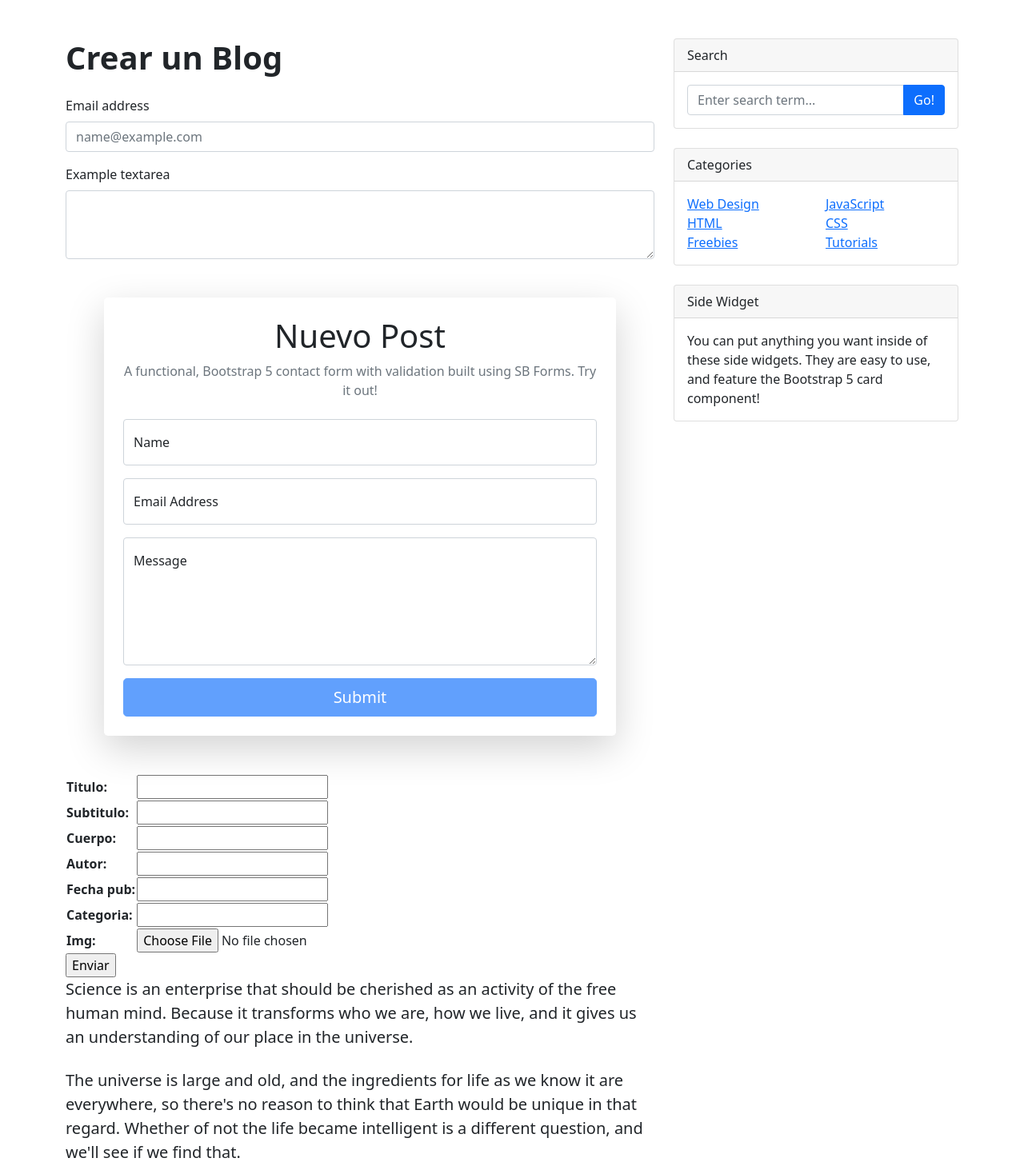
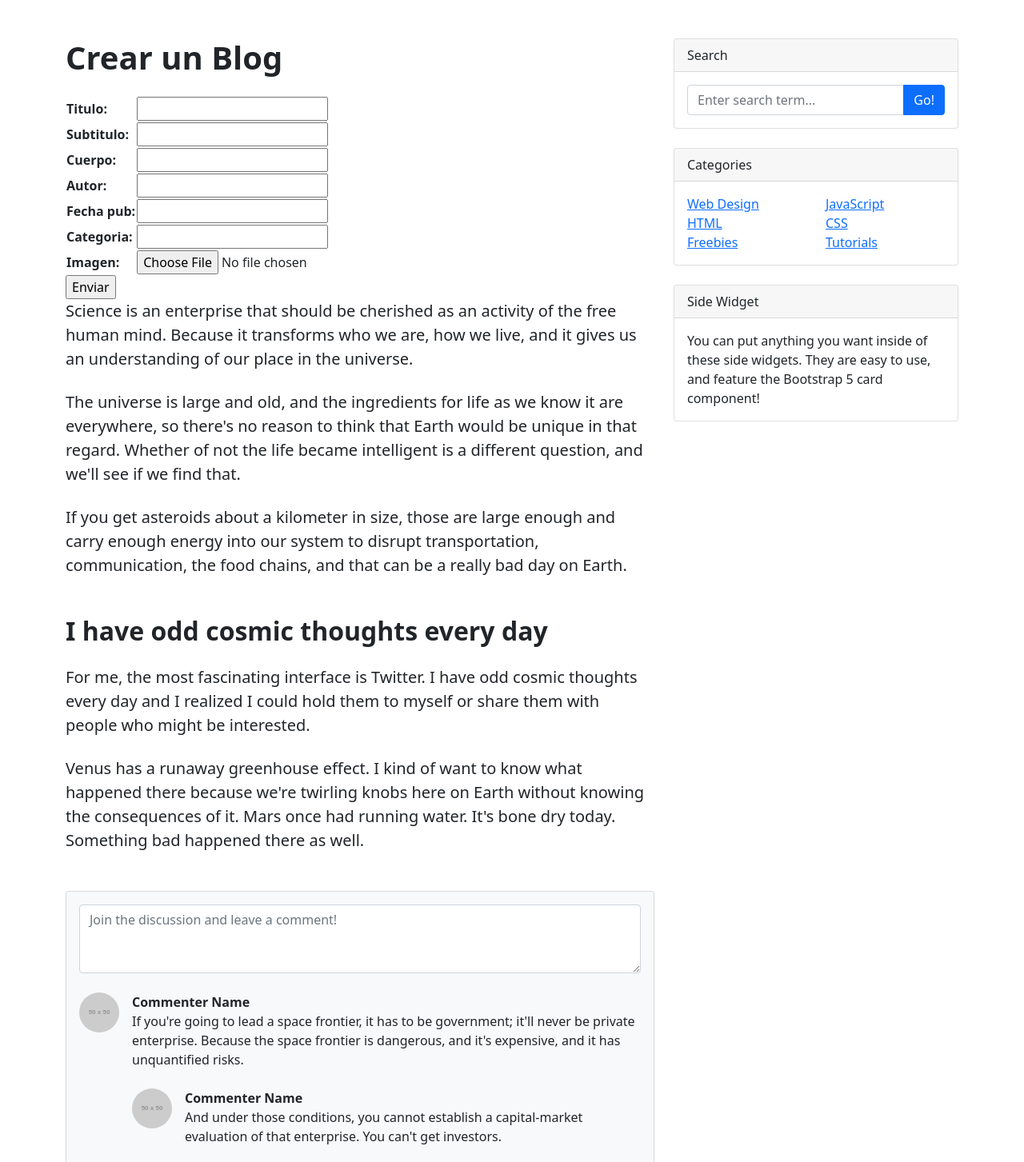
Before and after one commit to HernanCarrasco/ProyectoFinal, a Django app: page /App/crear_blog/ in a window 1280 px wide. Shown: the part 56-1509 px from the top of the page at 80% size. Run offline with Django 4.2, Linux system fonts and the light colour scheme; grey boxes labelled with a size stand in for pictures from a placeholder-image service; some libraries are stand-ins or nearby versions.

Commit message:
Arreglada view de creacion de blog, funcionando

```diff
--- a/App/forms.py
+++ b/App/forms.py
@@ -16,7 +16,7 @@ class BlogForm(forms.Form):
     autor = forms.CharField(max_length=100)
     fecha_pub = forms.CharField(max_length=50)
     categoria = forms.CharField(max_length=50)
-    img = forms.ImageField() ## Esto no se si va así, lo dejo mientras
+    img = forms.ImageField(label="Imagen") ## Esto no se si va así, lo dejo mientras
 
     def __str__(self):
         return self.titulo
--- a/App/models.py
+++ b/App/models.py
@@ -18,7 +18,7 @@ class Blog(models.Model):
     autor = models.CharField(max_length=100)
     fecha_pub = models.CharField(max_length=50)
     categoria = models.CharField(max_length=50)
-    img = models.ImageField() ## Esto no se si va así, lo dejo mientras
+    img = models.ImageField(upload_to='blog_img', null=True, blank=True) ## Esto no se si va así, lo dejo mientras
 
     def __str__(self):
         return self.titulo
--- a/App/templates/App/crear_blog.html
+++ b/App/templates/App/crear_blog.html
@@ -5,91 +5,6 @@
 
 
 {% block contenido_pag %}
-
-<div class="mb-3">
-    <label for="exampleFormControlInput1" class="form-label">Email address</label>
-    <input type="email" class="form-control" id="exampleFormControlInput1" placeholder="name@example.com">
-  </div>
-  <div class="mb-3">
-    <label for="exampleFormControlTextarea1" class="form-label">Example textarea</label>
-    <textarea class="form-control" id="exampleFormControlTextarea1" rows="3"></textarea>
-  </div>
-
-<!-- Bootstrap 5 Contact Form Snippet -->
-
-<div class="container px-5 my-5">
-    <div class="row justify-content-center">
-      <div class="col-lg-100">
-        <div class="card border-0 rounded-3 shadow-lg">
-          <div class="card-body p-4">
-            <div class="text-center">
-              <div class="h1 fw-light">Nuevo Post</div>
-              <p class="mb-4 text-muted">A functional, Bootstrap 5 contact form with validation built using SB Forms. Try it out!</p>
-            </div>
-
-            <!-- * * * * * * * * * * * * * *
-            // * * SB Forms Contact Form * *
-            // * * * * * * * * * * * * * * *
-
-            // This form is pre-integrated with SB Forms.
-            // To make this form functional, sign up at
-            // https://startbootstrap.com/solution/contact-forms
-            // to get an API token!
-            -->
-
-            <form id="contactForm" data-sb-form-api-token="API_TOKEN">
-
-              <!-- Name Input -->
-              <div class="form-floating mb-3">
-                <input class="form-control" id="name" type="text" placeholder="Name" data-sb-validations="required" />
-                <label for="name">Name</label>
-                <div class="invalid-feedback" data-sb-feedback="name:required">Name is required.</div>
-              </div>
-
-              <!-- Email Input -->
-              <div class="form-floating mb-3">
-                <input class="form-control" id="emailAddress" type="email" placeholder="Email Address" data-sb-validations="required,email" />
-                <label for="emailAddress">Email Address</label>
-                <div class="invalid-feedback" data-sb-feedback="emailAddress:required">Email Address is required.</div>
-                <div class="invalid-feedback" data-sb-feedback="emailAddress:email">Email Address Email is not valid.</div>
-              </div>
-
-              <!-- Message Input -->
-              <div class="form-floating mb-3">
-                <textarea class="form-control" id="message" type="text" placeholder="Message" style="height: 10rem;" data-sb-validations="required"></textarea>
-                <label for="message">Message</label>
-                <div class="invalid-feedback" data-sb-feedback="message:required">Message is required.</div>
-              </div>
-
-              <!-- Submit success message -->
-              <div class="d-none" id="submitSuccessMessage">
-                <div class="text-center mb-3">
-                  <div class="fw-bolder">Form submission successful!</div>
-                  <p>To activate this form, sign up at</p>
-                  <a href="https://startbootstrap.com/solution/contact-forms">https://startbootstrap.com/solution/contact-forms</a>
-                </div>
-              </div>
-
-              <!-- Submit error message -->
-              <div class="d-none" id="submitErrorMessage">
-                <div class="text-center text-danger mb-3">Error sending message!</div>
-              </div>
-
-              <!-- Submit button -->
-              <div class="d-grid">
-                <button class="btn btn-primary btn-lg disabled" id="submitButton" type="submit">Submit</button>
-              </div>
-            </form>
-            <!-- End of contact form -->
-
-          </div>
-        </div>
-      </div>
-    </div>
-  </div>
-
-  <!-- CDN Link to SB Forms Scripts -->
-  <script src="https://cdn.startbootstrap.com/sb-forms-latest.js"></script>
 <form action="{% url 'crear_blog' %}" method="POST" enctype="multipart/form-data"> {% csrf_token %}
     <table> {{ formulario.as_table }} </table>
     <input type="submit" value="Enviar">
--- a/App/views.py
+++ b/App/views.py
@@ -14,7 +14,7 @@ def crear_blog(request):
 
     if request.method == "POST":
 
-        formulario_user = BlogForm(request.POST)
+        formulario_user = BlogForm(request.POST, request.FILES)
 
         if formulario_user.is_valid():
             info=formulario_user.cleaned_data
```
Also changed, not shown: App/migrations/0003_alter_blog_img.py (added), db.sqlite3, media/avatares/photo_2022-06-16_20-57-36.jpg (added), media/blog_img/photo_2022-06-16_20-57-36.jpg (added).
